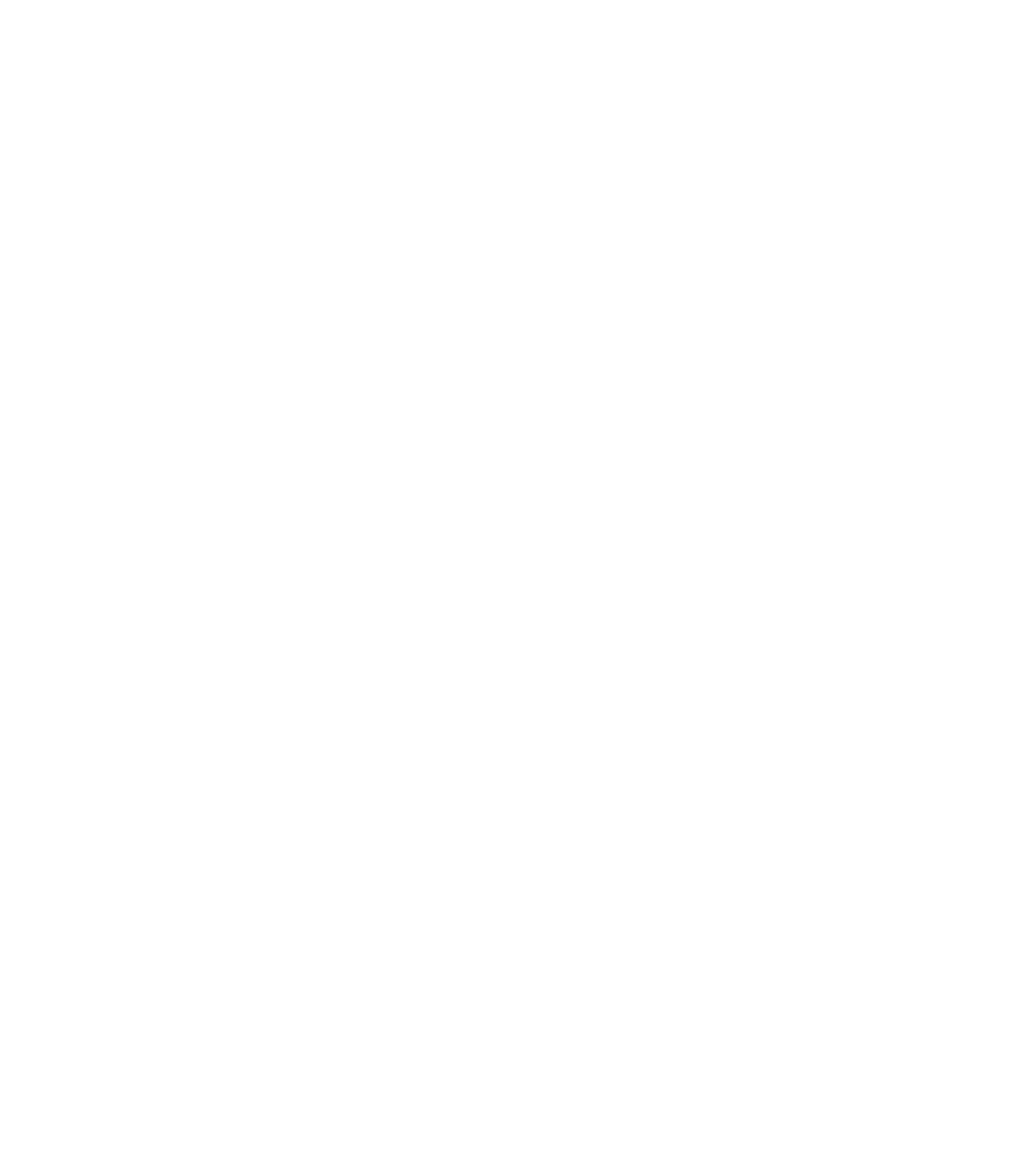
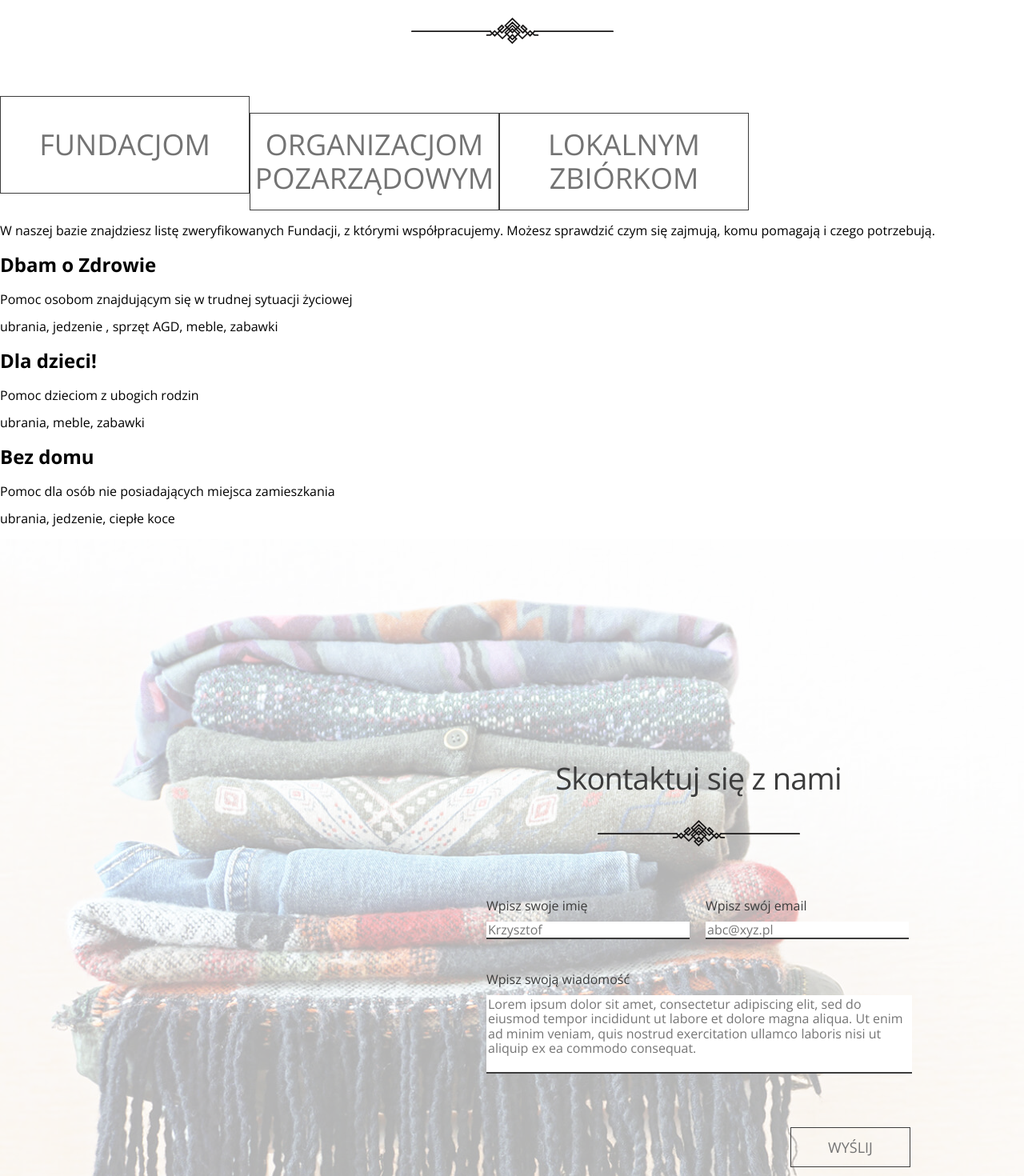
Before and after one commit to V1nzera79856/portfoliolab, a React (Create React App) app: page / in a window 1280 px wide. Shown: the part 2820-4290 px from the top of the page at 80% size. Before the commit the page ends 2731 px from the top, so only its background shows below. Built offline with nearby package versions, Linux system fonts and the light colour scheme.

Commit message:
form added and styled

```diff
--- /dev/null
+++ b/src/components/Form/Form.js
@@ -0,0 +1,22 @@
+import React from "react";
+import "./form.scss";
+import {TWD} from "../TWD/TWD";
+import {Input} from "../Input/Input";
+
+export const Form = (props) => {
+    return (
+        <div className="form-container">
+            <TWD text={props.twd}/>
+            <form className="form" action="">
+                <div className="form-inputs">
+                {props.inputs.map((input, idx) => {
+                    return (
+                        <Input label={input.label} type={input.type} key={idx} placeholder={input.placeholder}/>
+                    )
+                })}
+                </div>
+                <button className="btn-link form-btn">{props.btn}</button>
+            </form>
+        </div>
+    )
+}
--- /dev/null
+++ b/src/components/Form/form.scss
@@ -0,0 +1,28 @@
+@import "../../scss/settings/fonts";
+@import "../../scss/settings/colors";
+
+.form-container {
+  margin-right: 142px;
+  width: 530px;
+  z-index: 1;
+}
+
+.form {
+  display: flex;
+  flex-direction: column;
+}
+
+.form .form-btn {
+  width: 150px;
+  height: 50px;
+  font-size: 18px;
+  align-self: flex-end;
+  margin-top: 44px;
+}
+
+.form-inputs {
+  display: flex;
+  align-items: center;
+  justify-content: space-between;
+  flex-wrap: wrap;
+}
--- a/src/components/Home/Home.js
+++ b/src/components/Home/Home.js
@@ -9,6 +9,56 @@ import Icon2 from "../../assets/Icon2.svg";
 import Icon3 from "../../assets/Icon3.svg";
 import Icon4 from "../../assets/Icon4.svg";
 import {About} from "../About/About";
+import {Partners} from "../Partners/Partners";
+import {Form} from "../Form/Form";
+
+const foundations = [[
+    "Dbam o Zdrowie",
+    "Pomoc osobom znajdującym się w trudnej sytuacji życiowej",
+    "ubrania, jedzenie , sprzęt AGD, meble, zabawki"
+], [
+    "Dla dzieci!",
+    "Pomoc dzieciom z ubogich rodzin",
+    "ubrania, meble, zabawki"
+], [
+    "Bez domu",
+    "Pomoc dla osób nie posiadających miejsca zamieszkania",
+    "ubrania, jedzenie, ciepłe koce"
+], ["Przykład 1", "opis celu i misji", "przykładowe przedmioty"], [
+    "Przykład 2",
+    "opis celu i misji",
+    "przykładowe przedmioty"
+], ["Przykład 3", "opis celu i misji", "przykładowe przedmioty"], [
+    "Przykład 4",
+    "opis celu i misji",
+    "przykładowe przedmioty"
+], ["Przykład 5", "opis celu i misji", "przykładowe przedmioty"], [
+    "Przykład 6",
+    "opis celu i misji",
+    "przykładowe przedmioty"
+]]
+
+const ngo = [[
+    "Przykład 1",
+    "opis celu i misji",
+    "przykładowe przedmioty"
+], ["Przykład 2", "opis celu i misji", "przykładowe przedmioty"], [
+    "Przykład 3",
+    "opis celu i misji",
+    "przykładowe przedmioty"
+], ["Przykład 4", "opis celu i misji", "przykładowe przedmioty"]]
+
+const localOrganizations = [[
+    "Przykład 1",
+    "opis celu i misji",
+    "przykładowe przedmioty"
+], ["Przykład 2", "opis celu i misji", "przykładowe przedmioty"], [
+    "Przykład 3",
+    "opis celu i misji",
+    "przykładowe przedmioty"
+]]
+
+const description = ["W naszej bazie znajdziesz listę zweryfikowanych Fundacji, z którymi współpracujemy. Możesz sprawdzić czym się zajmują, komu pomagają i czego potrzebują.", "Lorem ipsum dolor sit amet, consectetur adipisicing elit. Blanditiis doloribus maiores ratione!", "Lorem ipsum dolor sit amet, consectetur adipisicing elit. Blanditiis doloribus maiores ratione!"]
 
 
 export const Home = () => {
@@ -54,10 +104,31 @@ export const Home = () => {
                     alt: "refresh icon",
                     title: "Zmów kuriera",
                     text: "kurier przyjedzie w dogodnym miejscu"
-                }]} />
+                }]}/>
             </section>
             <section className="about">
-                <About twd="O nas" text={"Nori grape silver beet broccoli kombu beet \ngreens fava bean potato quandong celery. \nBunya nuts black-eyed pea prairie turnip leek \nlentil turnip greens parsnip."} />
+                <About twd="O nas"
+                       text={"Nori grape silver beet broccoli kombu beet \ngreens fava bean potato quandong celery. \nBunya nuts black-eyed pea prairie turnip leek \nlentil turnip greens parsnip."}/>
+            </section>
+            <section className="partners">
+                <Partners description={description} twd="Komu pomagamy?" btn1="Fundacjom"
+                          btn2="Organizacjom pozarządowym"
+                          btn3="Lokalnym zbiórkom" foundations={foundations} ngo={ngo} local={localOrganizations}/>
+            </section>
+            <section className="home-form">
+                <Form twd="Skontaktuj się z nami" btn="Wyślij" inputs={[{
+                    label: "Wpisz swoje imię",
+                    type: "text",
+                    placeholder: "Krzysztof"
+                }, {
+                    label: "Wpisz swój email",
+                    type: "email",
+                    placeholder: "abc@xyz.pl"
+                }, {
+                    label: "Wpisz swoją wiadomość",
+                    type: "textarea",
+                    placeholder: "Lorem ipsum dolor sit amet, consectetur adipiscing elit, sed do eiusmod tempor incididunt ut labore et dolore magna aliqua. Ut enim ad minim veniam, quis nostrud exercitation ullamco laboris nisi ut aliquip ex ea commodo consequat."
+                }]}/>
             </section>
         </>
     )
--- a/src/components/Home/home.scss
+++ b/src/components/Home/home.scss
@@ -37,3 +37,30 @@
   height: 935px;
   margin-top: 80px;
 }
+
+.partners {
+
+}
+
+.home-form {
+  background-image: url("../../assets/BackgroundContactForm.jpg");
+  background-repeat: no-repeat;
+  height: 1026px;
+  display: flex;
+  flex-direction: column;
+  justify-content: center;
+  align-items: flex-end;
+  position: relative;
+
+  &::after {
+    content: "";
+    background-color: #fff;
+    opacity: 0.7;
+    width: 100%;
+    height: 100%;
+    position: absolute;
+    left: 0;
+    top: 0;
+    right: 0;
+  }
+}
--- /dev/null
+++ b/src/components/Input/Input.js
@@ -0,0 +1,20 @@
+import React from "react";
+import "./input.scss";
+
+export const Input = (props) => {
+
+    if(props.type === "textarea") {
+        return (
+            <label className="input-label label-textarea" htmlFor=""> {props.label}
+                <textarea className="input-textarea input" name="" id="" cols="30" rows="5" placeholder={props.placeholder}>
+
+                </textarea>
+            </label>
+        )
+    }
+    return (
+        <label className="input-label" htmlFor=""> {props.label}
+            <input className="input-text input" type={props.type} placeholder={props.placeholder}/>
+        </label>
+    )
+}
--- /dev/null
+++ b/src/components/Input/input.scss
@@ -0,0 +1,33 @@
+@import "../../scss/settings/fonts";
+@import "../../scss/settings/colors";
+
+.input {
+  border: none;
+  width: 250px;
+  border-bottom: 2px solid $dark;
+  margin-top: 10px;
+}
+
+.input-text {
+
+}
+
+.input-label {
+  display: inline-block;
+  width: 256px;
+  height: 62px;
+  margin-bottom: 30px;
+  font-size: 16px;
+  color: $dark;
+}
+
+.label-textarea {
+  width: 528px;
+  height: 120px;
+}
+
+.input-textarea {
+  width: 100%;
+  flex-wrap: wrap;
+  resize: none;
+}
--- /dev/null
+++ b/src/components/Partners/Partners.js
@@ -0,0 +1,49 @@
+import React, {useState} from "react";
+import "./partners.scss";
+import {TWD} from "../TWD/TWD";
+import {Btn} from "../Btn/Btn";
+
+
+export const Partners = (props) => {
+
+    const [description, setDescription] = useState(props.description[0]);
+    const [selected, setSelected] = useState(props.foundations)
+    const [display, setDisplay] = useState(selected.slice(0, 3));
+
+    const numberOfPages = Math.floor(selected.length / 3)
+
+
+    return (
+        <>
+            <TWD text={props.twd}/>
+            <div className="partners-types">
+                <Btn text={props.btn1}/>
+                <Btn text={props.btn2}/>
+                <Btn text={props.btn3}/>
+            </div>
+            <p className="partners-description">
+                {description}
+            </p>
+            <div className="partners-table">
+                {display.map((el, idx) => {
+                    return (
+                        <div key={idx} className="table-row">
+                            <div className="row-main">
+                                <h2 className="row-name">
+                                    {el[0]}
+                                </h2>
+                                <p className="row-description">
+                                    {el[1]}
+                                </p>
+                            </div>
+                            <p className="row-items">
+                                {el[2]}
+                            </p>
+                        </div>
+                    )
+                })}
+            </div>
+
+        </>
+    )
+}
```
Also changed, not shown: src/components/Partners/partners.scss (added).
